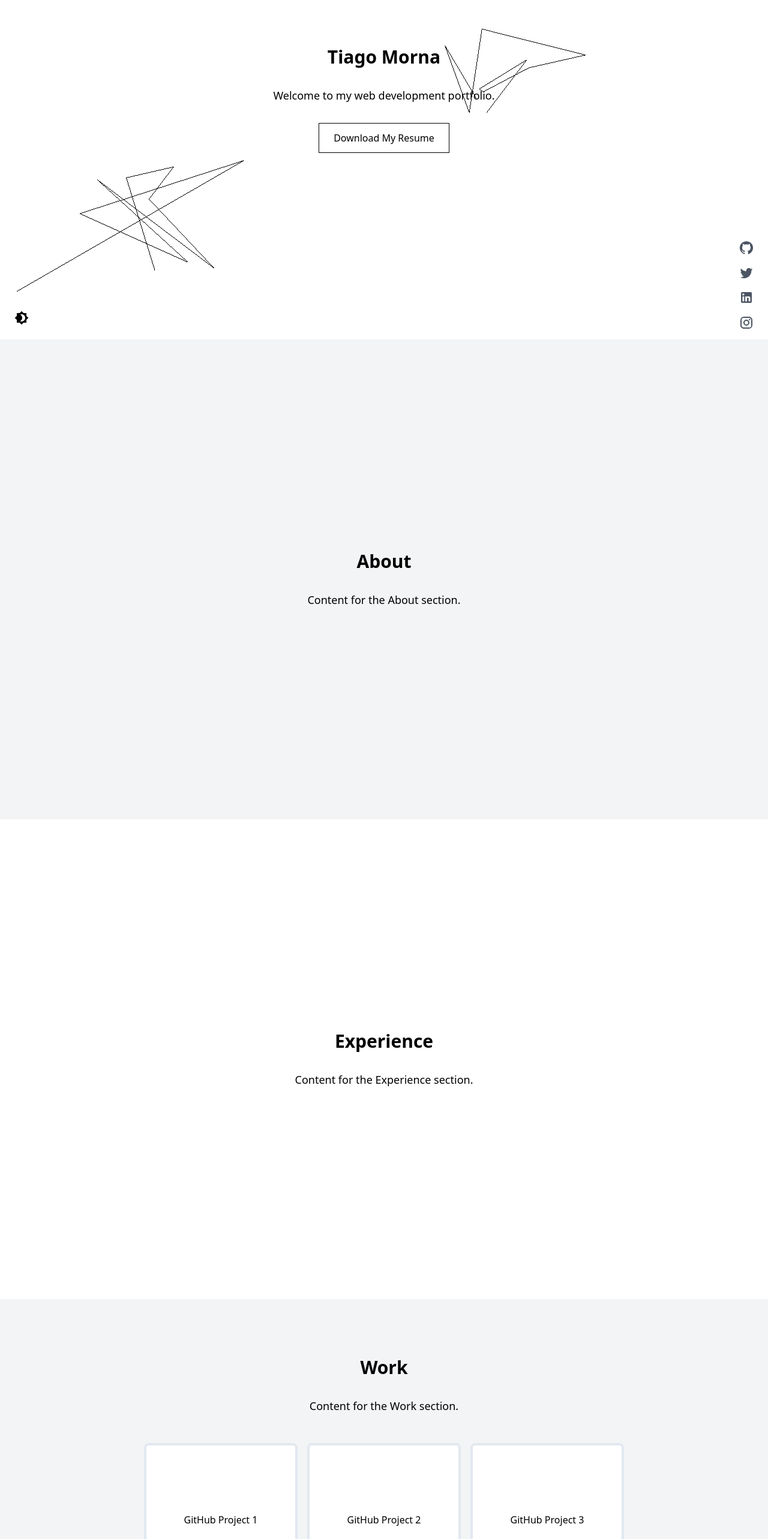
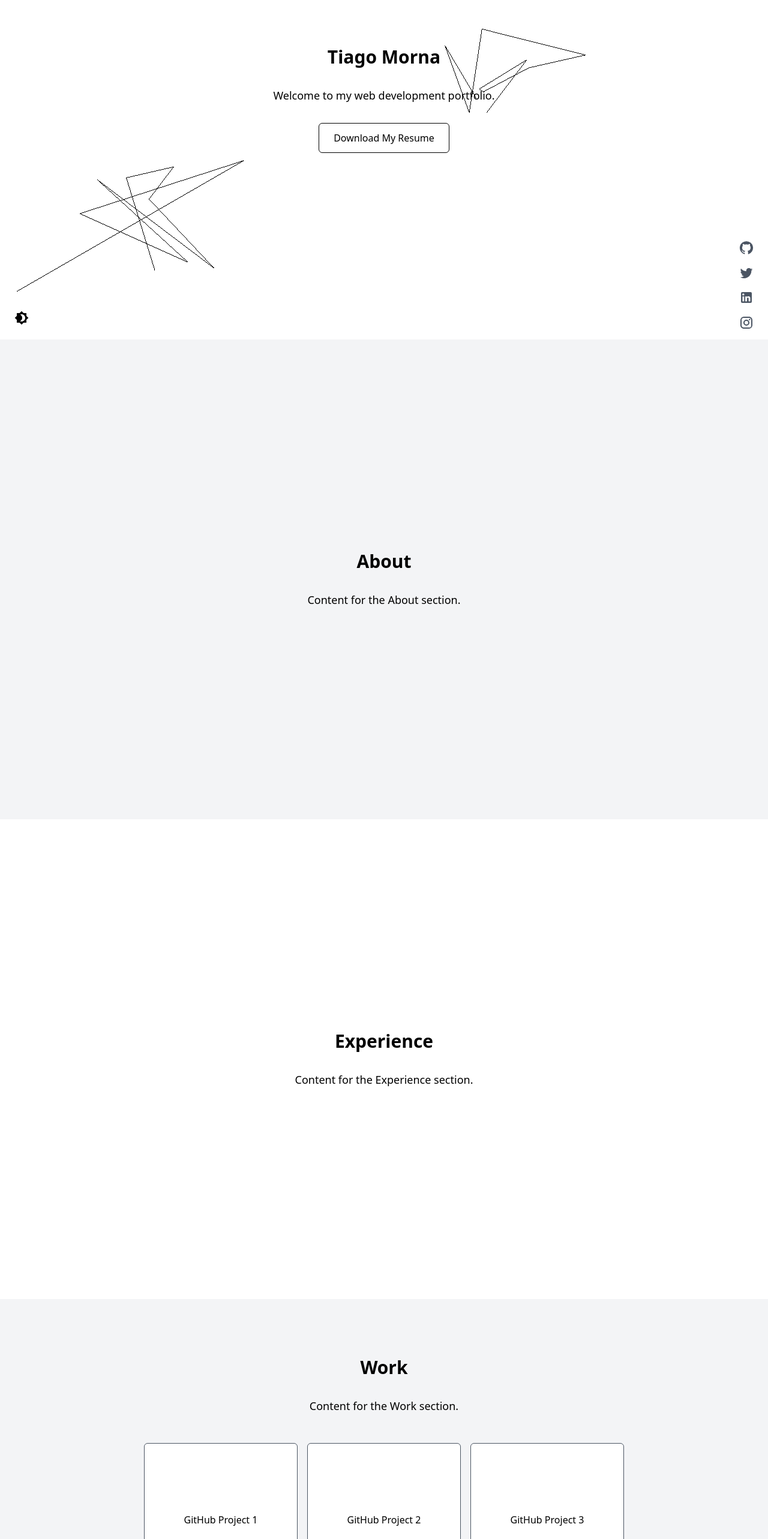
Before and after one commit to LunnS2/Portfolio-Website, a React (Vite) app: page / in a window 1280 px wide. Shown: the part 234-2800 px from the top of the page at 60% size. Built offline with nearby package versions, Linux system fonts and the light colour scheme.

Commit message:
UI Updates

```diff
--- a/src/components/contact.jsx
+++ b/src/components/contact.jsx
@@ -96,7 +96,7 @@ function ContactForm() {
     >
       <div
         ref={formRef}
-        className={`mx-auto p-6 border border-gray-600 rounded-lg w-full lg:w-2/3 shadow-lg ${animate ? "heartbeat" : ""}`}
+        className={`mx-auto p-6 rounded-md w-full lg:w-2/3 ${animate ? "heartbeat" : ""}`}
       >
         <h2 className="text-3xl font-bold mb-8 text-center">Get in touch</h2>
         <form onSubmit={handleSubmit} className="space-y-6">
@@ -153,13 +153,13 @@ function ContactForm() {
           </div>
           <button
             type="submit"
-            className="w-full px-4 py-2 border border-gray-600 text-black dark:text-white font-semibold rounded-md shadow-lg dark:hover:bg-neutral-900 hover:bg-gray-100 active:bg-gray-800 transition-colors duration-300"
+            className="w-full px-4 py-2 border border-gray-600 text-black dark:text-white font-semibold rounded-md dark:hover:bg-neutral-900 hover:bg-gray-100 active:bg-gray-800 transition-colors duration-300"
           >
             Send
           </button>
         </form>
         {formState.status && (
-          <p className="mt-4 text-sm text-blue-300 transition-opacity duration-500">
+          <p className="mt-4 text-sm text-center text-black dark:text-white transition-all duration-300">
             {formState.status}
           </p>
         )}
--- a/src/components/hero.jsx
+++ b/src/components/hero.jsx
@@ -136,7 +136,7 @@ function Hero() {
         <a
           href="/my_resume.pdf"
           download="Tiago_Morna_Resume.pdf"
-          className="mt-8 inline-block px-6 py-3 border border-black dark:border-white text-black dark:text-white bg-white dark:bg-black transition-all duration-300 ease-in-out hover:-translate-y-2"
+          className="mt-8 inline-block px-6 py-3 rounded-md border border-black dark:border-white text-black dark:text-white bg-white dark:bg-black transition-all duration-300 ease-in-out hover:-translate-y-2"
         >
           Download My Resume
         </a>
--- a/src/components/work.jsx
+++ b/src/components/work.jsx
@@ -15,7 +15,7 @@ function Work() {
           href="https://github.com"
           target="_blank"
           rel="noopener noreferrer"
-          className="w-full sm:w-64 h-64 bg-white text-black border-4 border-slate-200 hover:bg-slate-200 flex items-center justify-center rounded-lg transition-transform duration-300 ease-in-out hover:-translate-y-2"
+          className="w-full sm:w-64 h-64 bg-white dark:bg-black text-black dark:text-white border border-gray-600 dark:hover:bg-neutral-900 hover:bg-gray-100 flex items-center justify-center rounded-md transition-transform duration-300 ease-in-out hover:-translate-y-2"
         >
           GitHub Project 1
         </a>
@@ -23,7 +23,7 @@ function Work() {
           href="https://github.com"
           target="_blank"
           rel="noopener noreferrer"
-          className="w-full sm:w-64 h-64 bg-white text-black border-4 border-slate-200 hover:bg-slate-200 flex items-center justify-center rounded-lg transition-transform duration-300 ease-in-out hover:-translate-y-2"
+          className="w-full sm:w-64 h-64 bg-white dark:bg-black text-black dark:text-white border border-gray-600 dark:hover:bg-neutral-900 hover:bg-gray-100 flex items-center justify-center rounded-md transition-transform duration-300 ease-in-out hover:-translate-y-2"
         >
           GitHub Project 2
         </a>
@@ -31,7 +31,7 @@ function Work() {
           href="https://github.com"
           target="_blank"
           rel="noopener noreferrer"
-          className="w-full sm:w-64 h-64 bg-white text-black border-4 border-slate-200 hover:bg-slate-200 flex items-center justify-center rounded-lg transition-transform duration-300 ease-in-out hover:-translate-y-2"
+          className="w-full sm:w-64 h-64 bg-white dark:bg-black text-black dark:text-white border border-gray-600 dark:hover:bg-neutral-900 hover:bg-gray-100 flex items-center justify-center rounded-md transition-transform duration-300 ease-in-out hover:-translate-y-2"
         >
           GitHub Project 3
         </a>
```
Also changed, not shown: src/components/socials.jsx (line endings or trailing spaces).
